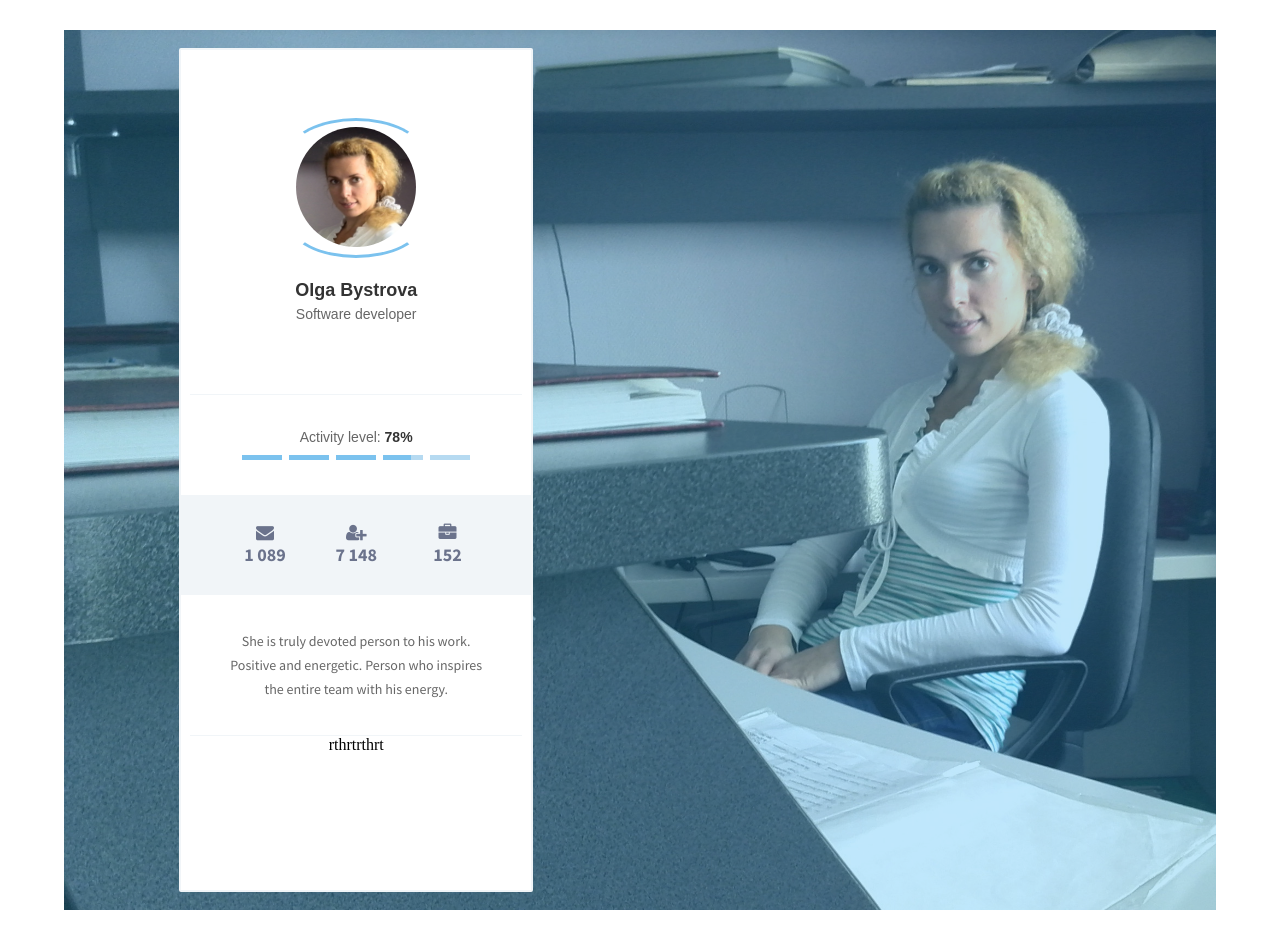
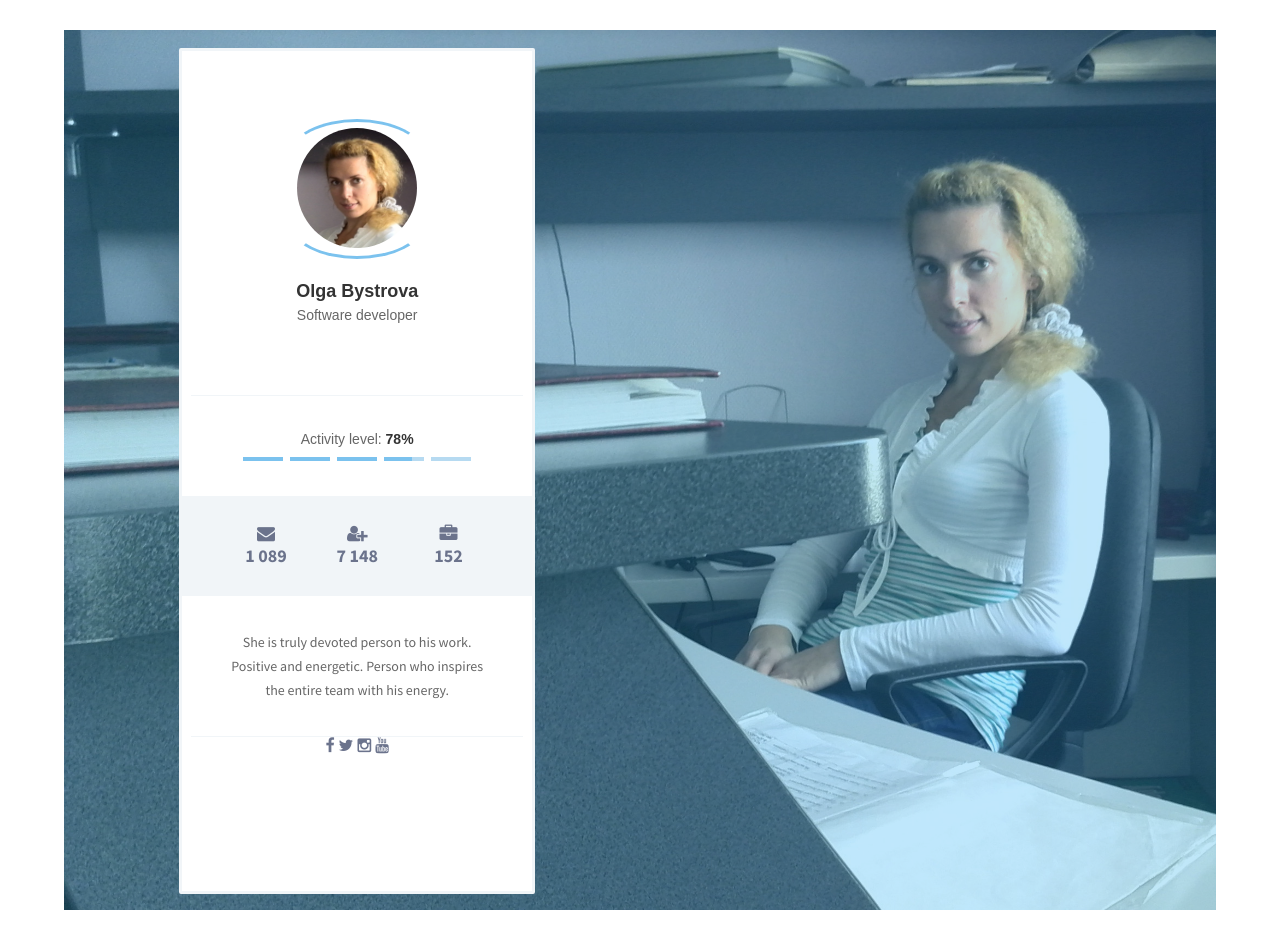
Before and after one commit to Bakharava/LESS-BEM, a website: page src/index.html in a window 1280 px wide. Drawn offline with Linux system fonts and the light colour scheme.

Commit message:
Added some components

```diff
--- a/src/index.html
+++ b/src/index.html
@@ -61,8 +61,13 @@
             </div>
             <div class="profile-card__separator"></div>
             <div class="user-links card">
-                <div class="user-links__social">rthrt</div>
-                <div class="user-links__account">rthrt</div>
+                <div class="user-links__social">
+                    <a class="link fa fa-facebook"></a>
+                    <a class="link fa fa-twitter"></a>
+                    <a class="link fa fa-instagram"></a>
+                    <a class="link fa fa-youtube"></a>
+                </div>
+                <div class="user-links__account"></div>
             </div>
         </div>
     </div>
--- /dev/null
+++ b/src/styles/components/link.less
@@ -0,0 +1,6 @@
+.link {
+  color: @color-additional-grey-blue;
+  cursor: pointer;
+  outline: none;
+  text-decoration: none;
+}
--- a/src/styles/components/profile-card.less
+++ b/src/styles/components/profile-card.less
@@ -11,7 +11,7 @@
   background-color: @color-basic-white;
   left: 10%;
   top: 2%;
-  border: 2px solid @color-additional-grey;
+  border: 3px solid @color-additional-grey;
   border-radius: 2px;
 
   &__separator {
--- a/src/styles/components/user-activity.less
+++ b/src/styles/components/user-activity.less
@@ -18,7 +18,7 @@
     width: 65%;
     justify-content: space-between;
     &-line {
-      height: 5px;
+      height: 4px;
       width: 40px;
       background-color: @color-additional-blue;
       border: none;
--- a/src/styles/styles.less
+++ b/src/styles/styles.less
@@ -1,7 +1,7 @@
+@import "color";
+@import "variables";
 @import "components/actions";
 @import "components/buttons";
-@import "color";
-@import "variables";
 @import "components/profile";
 @import "components/profile-card";
 @import "components/user-info";
@@ -9,6 +9,7 @@
 @import "components/user-activity";
 @import "components/user-actions";
 @import "components/user-description";
+@import "components/link";
 
 body {
   margin: 0;
```
